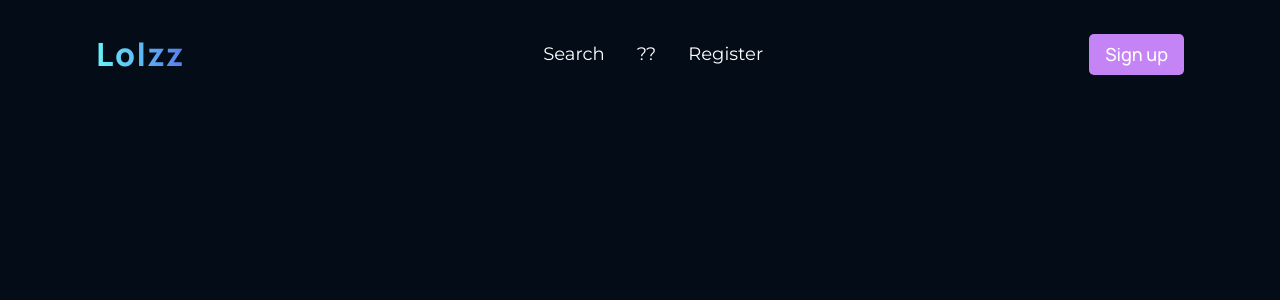
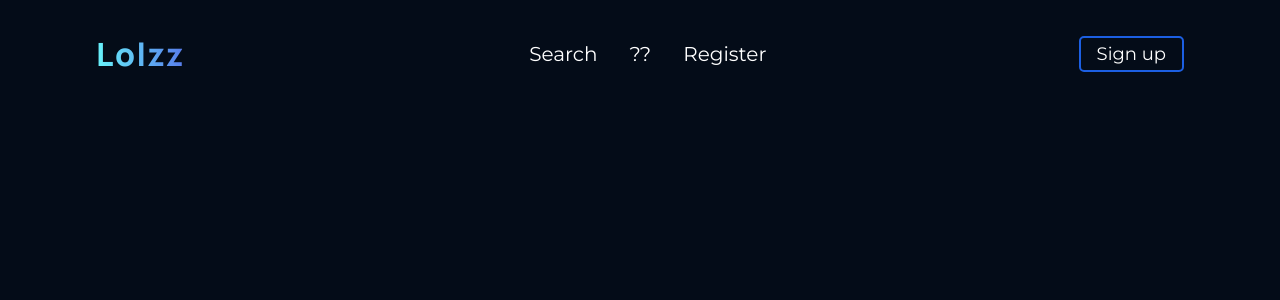
Before and after one commit to RobertLita/Lolzz, a React (Create React App) app: page / in a window 1280 px wide. Shown: the top 300 px of the page. Built offline with nearby package versions, Linux system fonts and the light colour scheme.

Commit message:
navbar improved

```diff
--- a/src/components/navbar/navbar.css
+++ b/src/components/navbar/navbar.css
@@ -37,25 +37,43 @@
     color: #fff;
     font-family: 'Montserrat';
     font-weight: 500;
-    font-size: 18px;
-    line-height: 25px;
+    font-style: normal;
+    font-size: 20px;
+    line-height: 15.5%;
     text-transform: capitalize;
     margin: 0 1rem;
     cursor: pointer;
+    transition: color 200ms;
 }
 
-.signup button {
-    padding: 0.5rem 1rem;
+
+.navbar-menu_container-links {
+    display: flex;
+    flex-direction: column;
+    justify-content: space-between;
+}
+
+.signup button, .signup-menu button {
+    padding: 0.2rem 1rem;
     color: #fff;
-    background: #C584F5;
-    font-family: var(--font-family);
+    background: transparent;
+    border: 2px solid #1C5FE2;
+    font-family: 'Montserrat';
     font-weight: 500;
     font-size: 18px;
     line-height: 25px;
-    border: none;
     outline: none;
     cursor: pointer;
     border-radius: 5px;
+    transition: border 200ms;
+}
+
+.signup button:hover {
+    border: 3px solid #1C5FE2;
+}
+
+.signup-menu button {
+    padding: 0;
 }
 
 .navbar-menu {
@@ -70,7 +88,7 @@
     align-items: flex-end;
     flex-direction: column;
     text-align: end;
-    background: #67F1FA;
+    background: #1C5FE2;
     padding: 2rem;
     position: absolute;
     right: 0;
@@ -89,6 +107,10 @@
     display: none;
 }
 
+
+.navbar_links_container p:hover {
+    color: #1C5FE2;
+}
 
 @media screen and (max-width: 700px) {
     .navbar_links_container {
```
